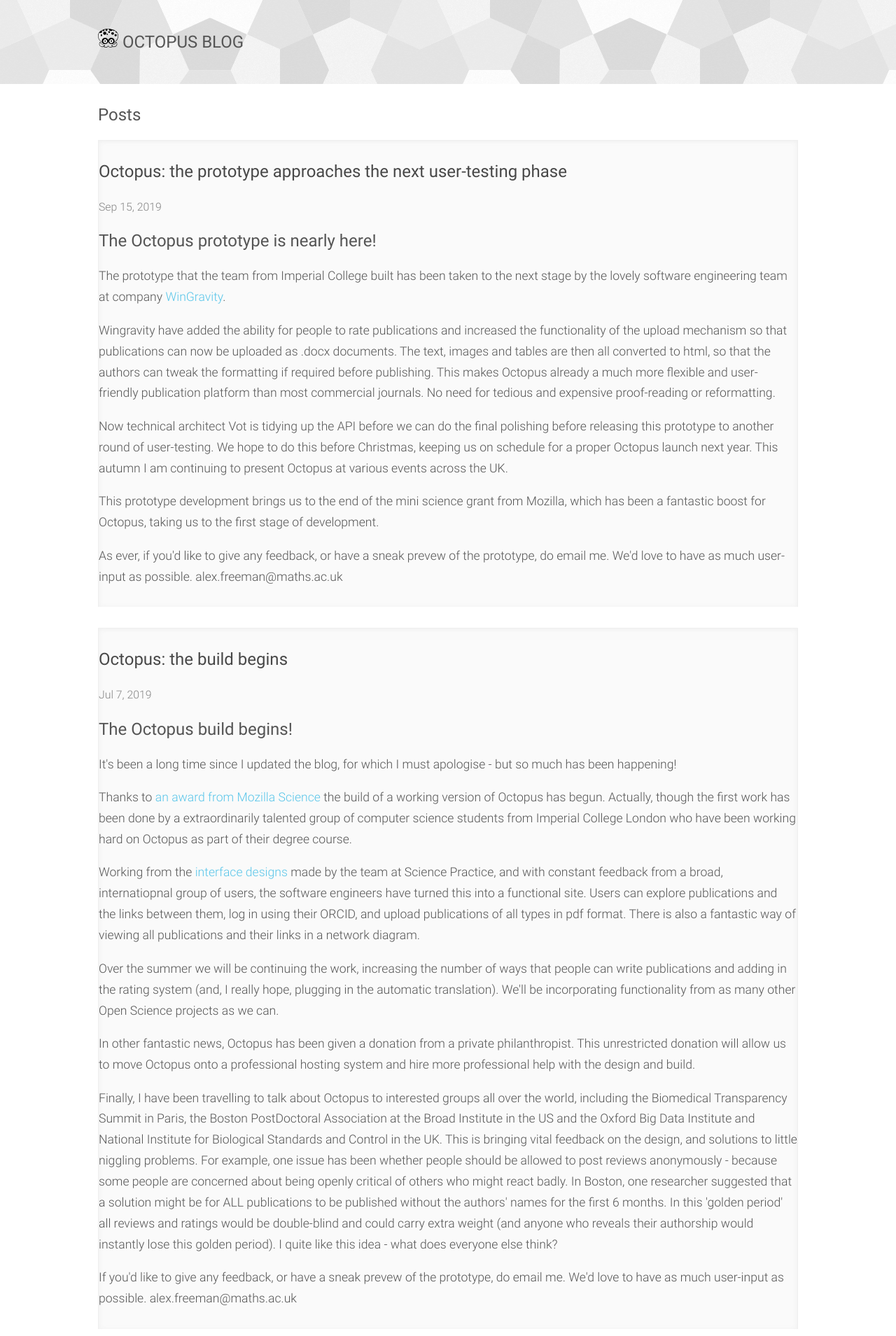
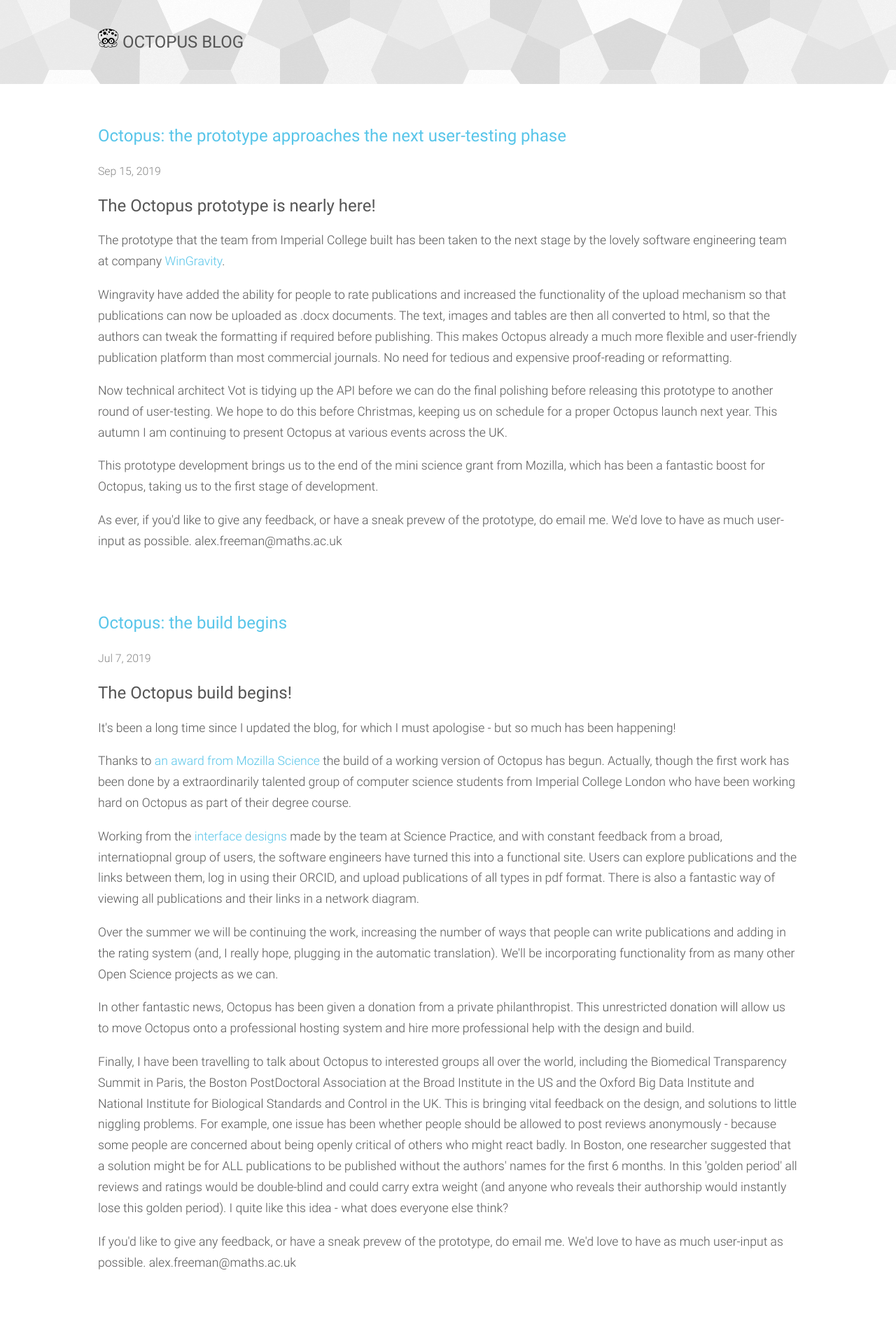
Before and after one commit to ScienceOctopus/ScienceOctopus.github.io, a Jekyll site: the page built from index.html, in a window 1280 px wide. Shown: the top 1909 px of the page at 70% size. Built offline with Jekyll 4.4.1, drawn with Linux system fonts in a browser that asks for light colours.

Commit message:
Remove redundant heading and background

```diff
--- a/index.html
+++ b/index.html
@@ -3,8 +3,6 @@
 ---
 
 <div class="inner">
-  <h2>Posts</h2>
-
   <ul>
   {% for post in site.posts %}
     <li>
--- a/pub/style.css
+++ b/pub/style.css
@@ -60,6 +60,4 @@
 .post { margin: 0 0 30px; padding: 10px 0; border-bottom: 1px solid #777; }
 .post:first-of-type { border-bottom: none }
 .post .meta { margin: 0; font-size: 0.9em; opacity: 0.7; }
-
-.post { background: #fafafa; box-shadow: inset 0px 1px 7px #eee; border: 1px solid #efefef; }
-.post .title, .post .title a { color: #484848; }
+/* .post .title, .post .title a { color: #484848; } */
```
